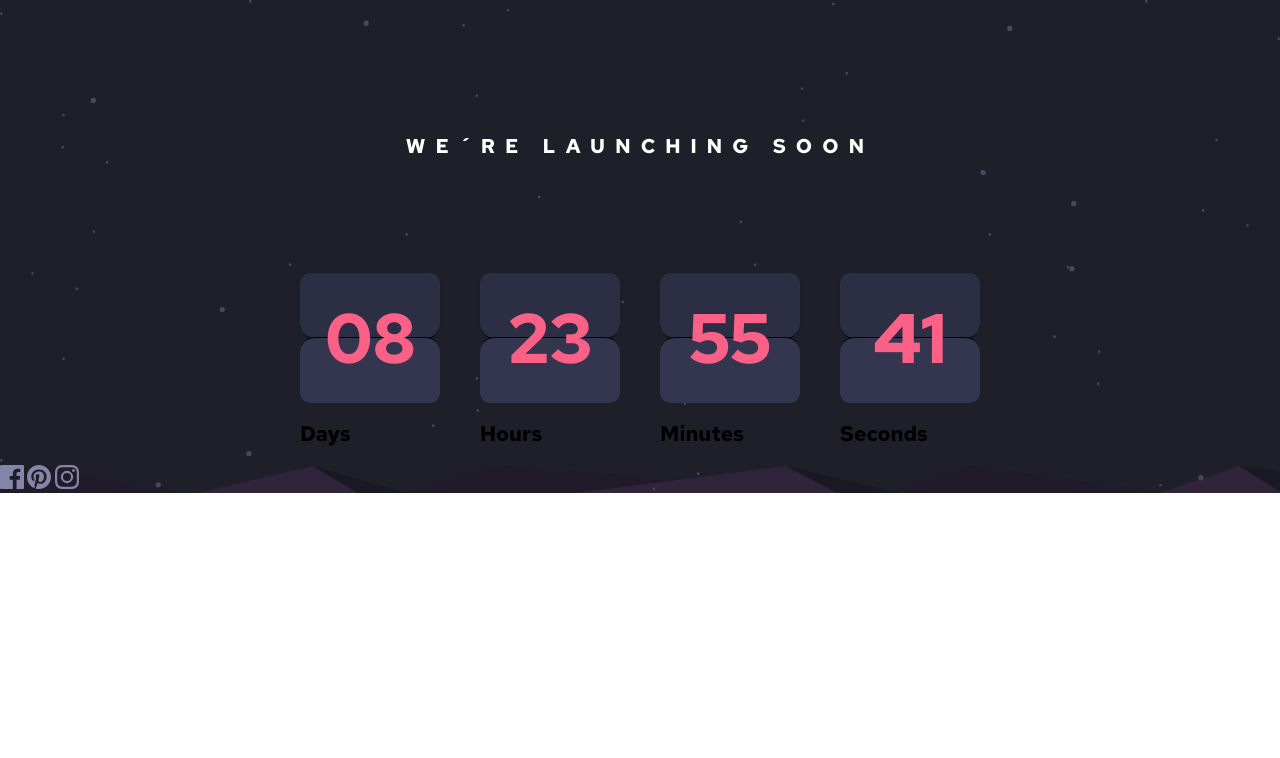
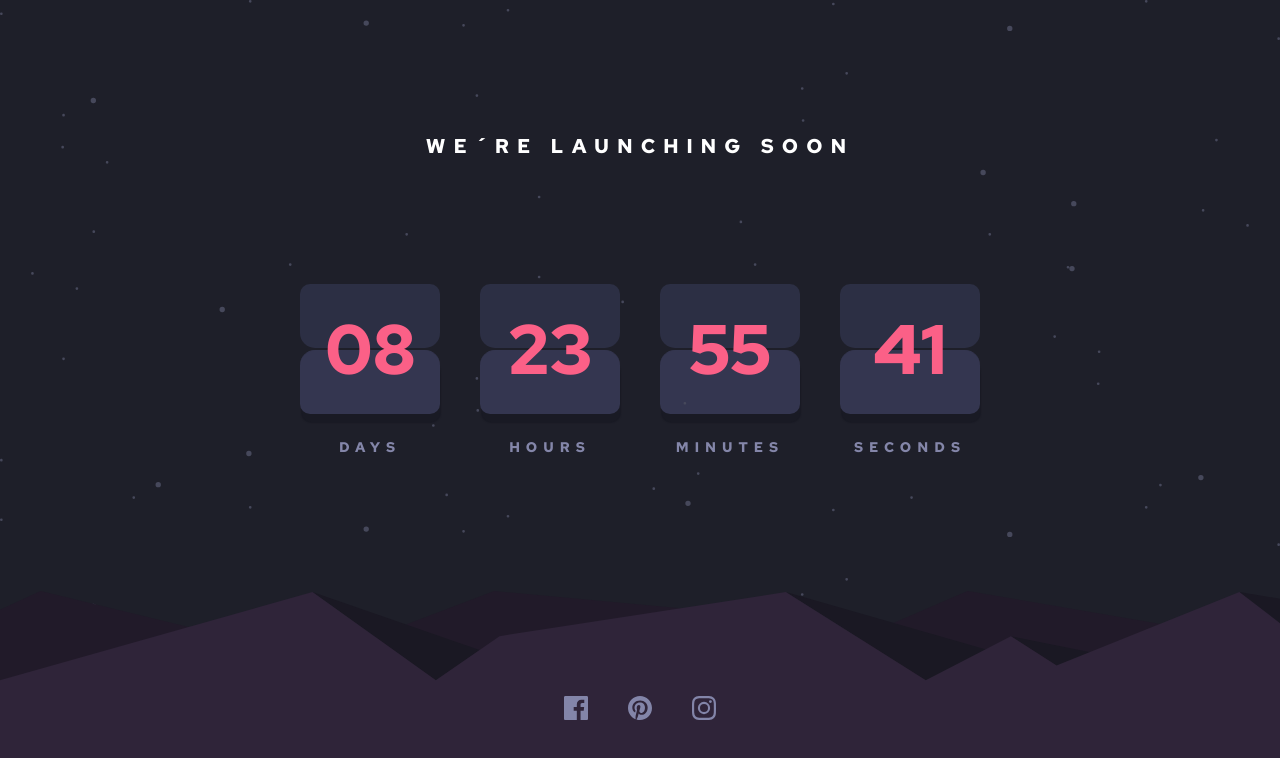
Before and after one commit to FSRR/Launch-Countdown-Timer, a plain HTML site: page index.html in a window 1280 px wide. Drawn offline with Linux system fonts and the light colour scheme.

Commit message:
Terminando el footer

```diff
--- a/css/styles.css
+++ b/css/styles.css
@@ -2,20 +2,14 @@ body {
     margin: 0;
     font-size: 14px;
     font-family: 'Red Hat Text', sans-serif;
+    background-color: hsl(235, 16%, 14%);
 }
 
 .container {
+    display: grid;
+    grid-template-rows: auto 2fr 1fr;
     position: relative;
-    background-color: hsl(235, 16%, 14%);
-}
-
-.container::after {
-    content: "";
-    position: absolute;
-    top: 0;
-    left: 0;
-    width: 100%;
-    height: 100%;
+    height: 100vh;
     background-image: url(/images/bg-stars.svg);
     background-size: 100%;
 }
@@ -25,15 +19,16 @@ body {
     justify-content: center;
     color: #fff;
     padding-top: 120px;
-    margin-bottom: 100px;
 }
 
 .header h1 {
-    letter-spacing: 10px;
+    letter-spacing: 8px;
     text-transform: uppercase;
     font-size: 20px;
     font-weight: 700;
 }
+
+.main-container {align-self: center;}
 
 .main {
     display: flex;
@@ -42,6 +37,12 @@ body {
     width: 60%;
     margin-left: auto;
     margin-right: auto;
+}
+
+.card {
+    display: flex;
+    flex-direction: column;
+    align-items: center;
 }
 
 .card-number {
@@ -55,39 +56,58 @@ body {
     width: 140px;
     height: 130px;
     color: hsl(345, 95%, 68%);
-    z-index: 100;
 }
 
 .card-number::before, .card-number::after {
     content: "";
     position: absolute;
     width: 100%;
-    height: 50%;
-    border-radius: 10px;
+    height: 49%;
     z-index: -1;
 }
 
 .card-number::before {
     top: 0;
     left: 0;
-    background-color: hsl(235, 21%, 22%);
-    border-bottom: 1px solid #000;
-    border-bottom-left-radius: 15px;
-    border-bottom-right-radius: 15px;
-    box-shadow: 0px 0px 1px 1px hsl(235, 16%, 14%);
+    background-color: hsla(236, 21%, 26%, 0.685);
+    border-radius: 10px 10px 15px 15px;
 }
 
 .card-number::after {
     bottom: 0;
     left: 0;
     background-color: hsl(236, 21%, 26%);
-    border-top: 1px solid #000;
-    border-top-left-radius: 15px;
-    border-top-right-radius: 15px;
+    border-radius: 15px 15px 10px 10px;
+    border-top: 1px solid hsl(236, 21%, 26%);
+    box-shadow: 1px 9px 1px 0px hsl(234, 17%, 12%);
+}
+
+.card h2 {
+    color: hsl(237, 18%, 59%);
+    text-transform: uppercase;
+    font-size: 14px;
+    line-height: 3;
+    letter-spacing: 6px;
 }
 
 .footer {
+    display: flex;
+    justify-content: center;
+    align-items: flex-end;
     background-image: url(/images/pattern-hills.svg);
     background-repeat: no-repeat;
-    background-size: 100%;
+    background-size: 100% 100%;
+    background-position: bottom;
 }
+
+.content-footer {
+    display: flex;
+    gap: 40px;
+    margin-bottom: 80px;
+}
+
+.footer-icons:hover {
+    /* color: hsl(345, 95%, 68%); */
+    filter: hue-rotate(68deg) brightness(95%);
+    cursor: pointer;
+}
--- a/index.html
+++ b/index.html
@@ -13,7 +13,7 @@
         <header class="header">
             <h1>We´re launching soon</h1>
         </header>
-        <main>
+        <main class="main-container">
             <article class="main">
                 <div class="card">
                     <div class="card-number">
@@ -42,9 +42,11 @@
             </article>
         </main>
         <footer class="footer">
-            <img src="images/icon-facebook.svg" alt="facebook">
-            <img src="images/icon-pinterest.svg" alt="pinterest">
-            <img src="images/icon-instagram.svg" alt="instagram">
+            <div class="content-footer">
+                <img src="images/icon-facebook.svg" alt="facebook" class="footer-icons">
+                <img src="images/icon-pinterest.svg" alt="pinterest" class="footer-icons">
+                <img src="images/icon-instagram.svg" alt="instagram" class="footer-icons">
+            </div>
         </footer>
     </div>
 </body>
```
